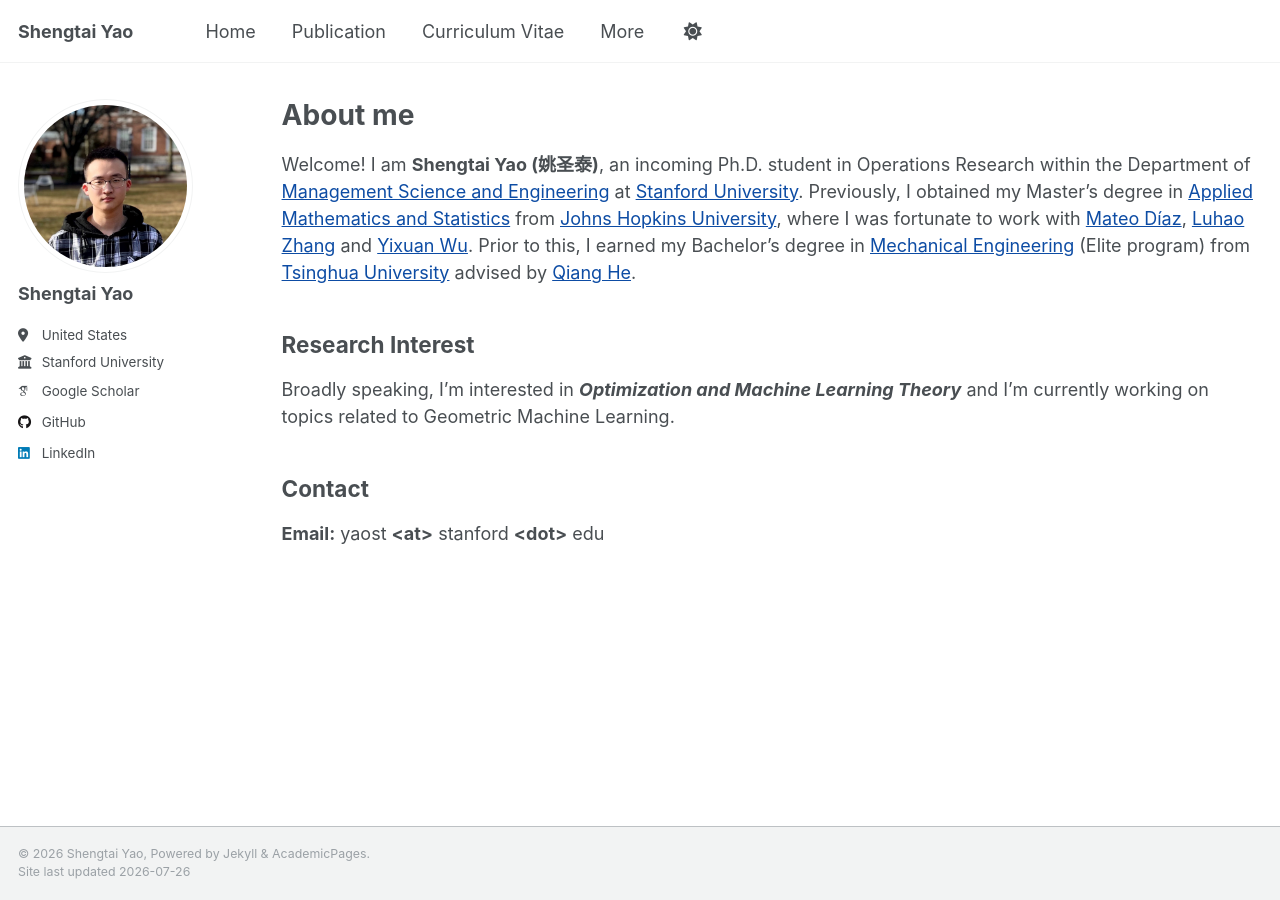
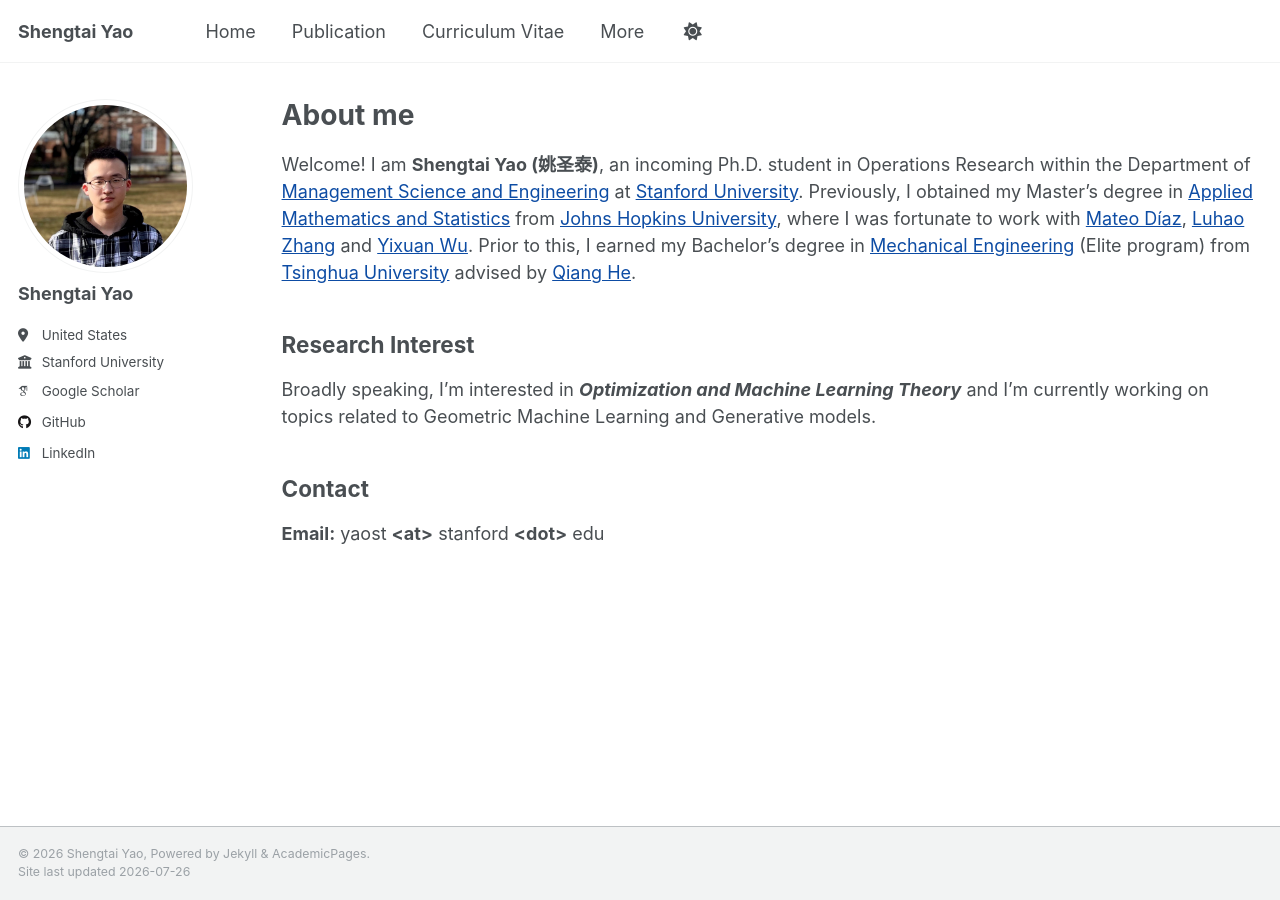
Before and after one commit to Yaoshengtai/Yaoshengtai.github.io, a Jekyll site: the page built from _pages/about.md, in a window 1280 px wide. Built offline with Jekyll 4.4.1, drawn with Linux system fonts in a browser that asks for light colours; some web fonts are replaced.

Commit message:
Update about.md

```diff
--- a/_pages/about.md
+++ b/_pages/about.md
@@ -12,7 +12,7 @@
 
 ## Research Interest
 
-Broadly speaking, I'm interested in ***Optimization and Machine Learning Theory*** and I'm currently working on topics related to Geometric Machine Learning.
+Broadly speaking, I'm interested in ***Optimization and Machine Learning Theory*** and I'm currently working on topics related to Geometric Machine Learning and Generative models.
 
 
 
```
